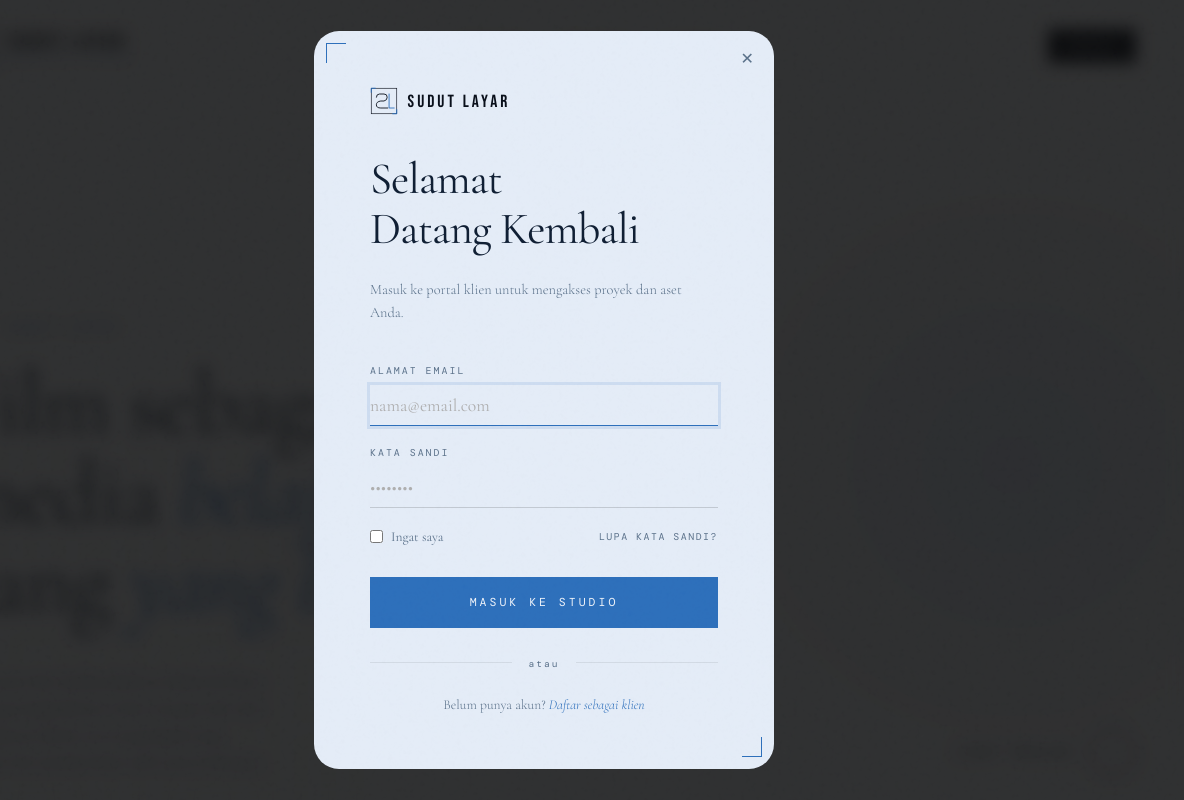
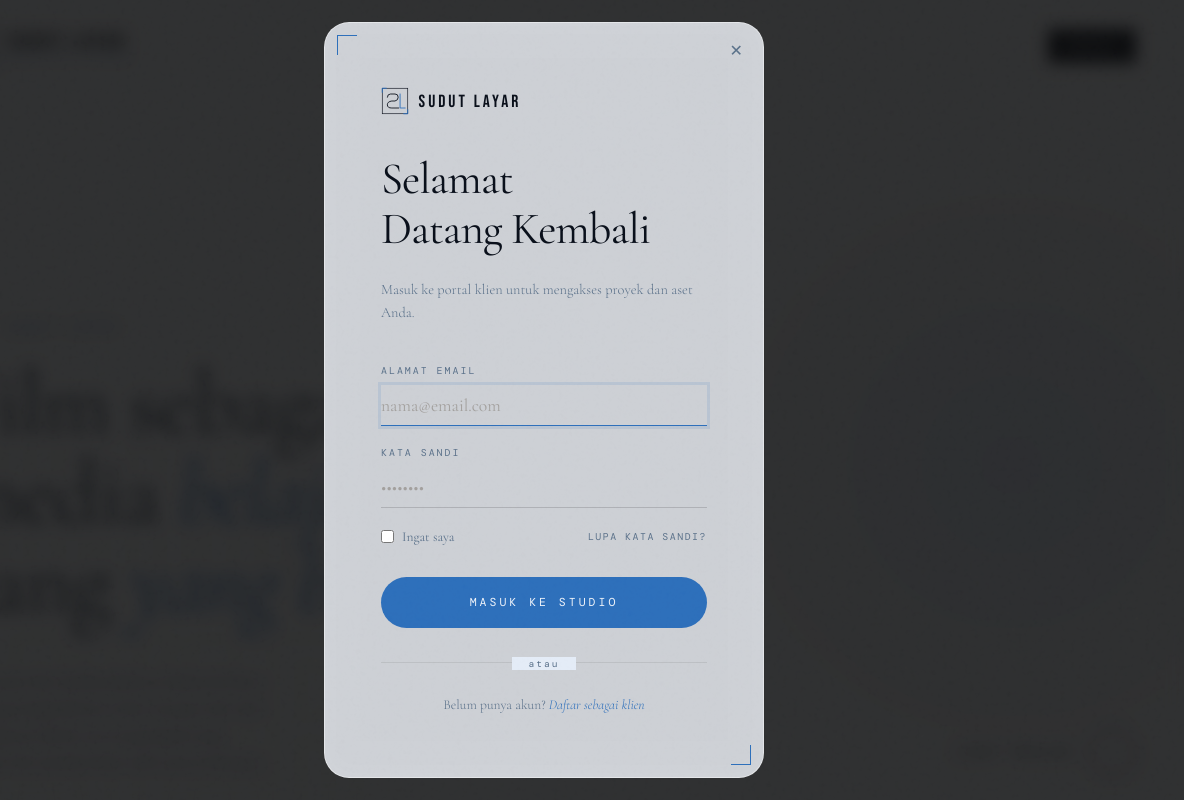
Before and after one commit to nazwaasyaramalika-stack/the_cinema1, a plain HTML site: page index.html in a window 1280 px wide. Both pictures are taken after a click on the button "MASUK". Shown: the top 800 px of the page, 96-1280 px from the left. Drawn offline with nearby package versions, Linux system fonts and the light colour scheme; a web font is replaced by a local one.

Commit message:
Update index.html
style: update login UI to elegant glassmorphism.

```diff
--- a/index.html
+++ b/index.html
@@ -955,13 +955,17 @@
 .modal-overlay.open { display: grid; }
 
 .login-modal {
-  background: var(--cream);
+  background: rgba(240, 244, 250, 0.85);
+  backdrop-filter: blur(15px);
+  -webkit-backdrop-filter: blur(15px);
+  border: 1px solid rgba(255, 255, 255, 0.4);
   width: 90%;
-  max-width: 460px;
-  padding: 3.5rem;
+  max-width: 440px;
+  padding: 4rem 3.5rem;
   position: relative;
   border-radius: 25px;
   animation: modalReveal 0.45s cubic-bezier(0.25,0.46,0.45,0.94);
+  z-index: 100;
 }
 
 @keyframes modalReveal {
@@ -1017,11 +1021,14 @@
 }
 
 .modal-headline {
+  font-family: 'cormorant garamond', serif;
   font-size: 2.8rem;
   font-weight: 400;
   letter-spacing: -1px;
   margin-bottom: 1.5rem;
   line-height: 1.1;
+  color: var(--ink);
+  animation: fadeIn 0.8s ease-out;
 }
 
 .modal-sub {
@@ -1104,11 +1111,16 @@
   letter-spacing: 3px;
   text-transform: uppercase;
   cursor: none;
-  transition: background 0.25s;
+  transition: all 0.3s ease;
   margin-bottom: 1.5rem;
-}
-
-.btn-submit:hover { background: var(--copper); }
+  border-radius: 50px;
+}
+
+.btn-submit:hover {
+  background: var(--copper);
+  transform: translateY(-2px);
+  box-shadow: 0 5px 15px rgba(0, 0, 0, 0.2);
+}
 
 .modal-divider {
   text-align: center;
```
